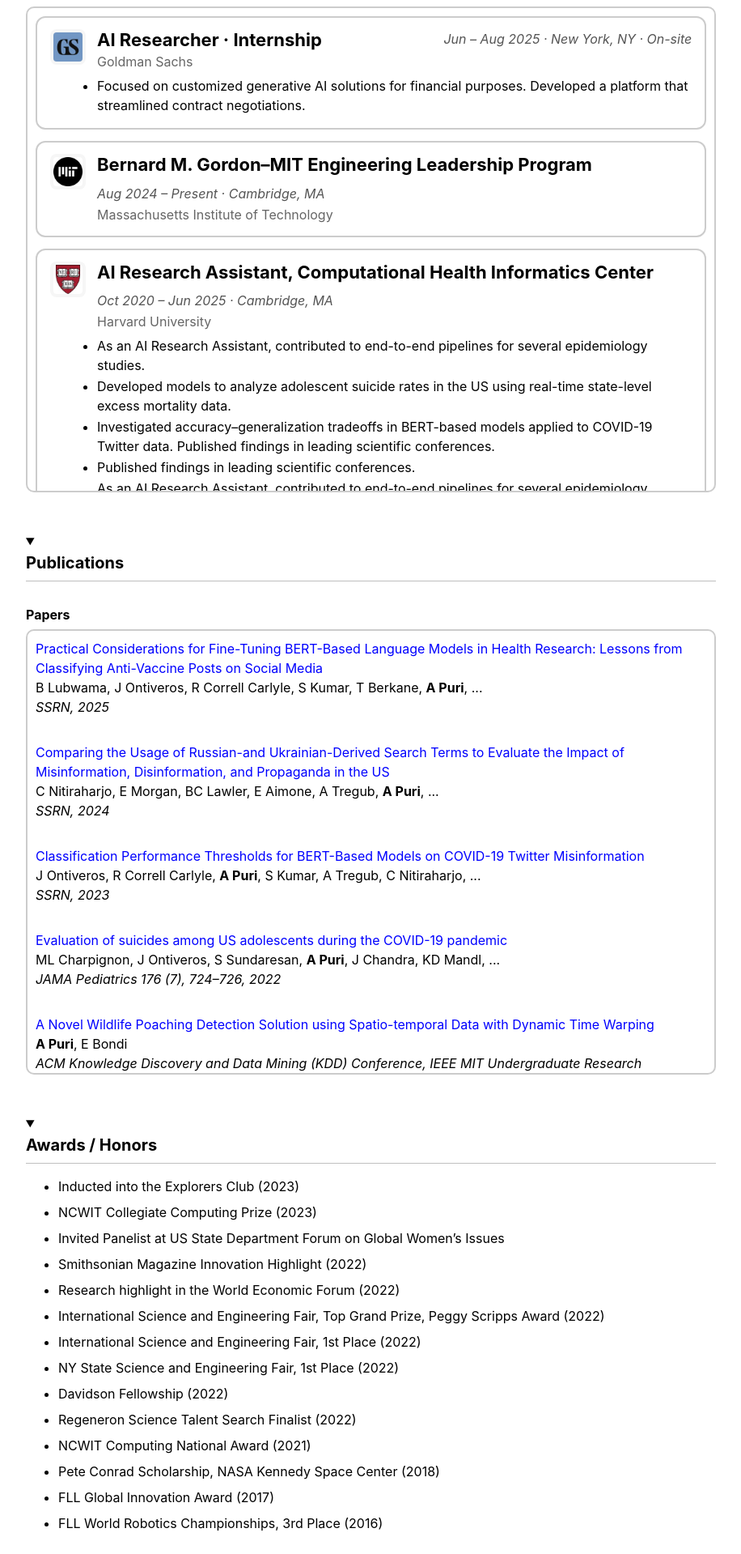
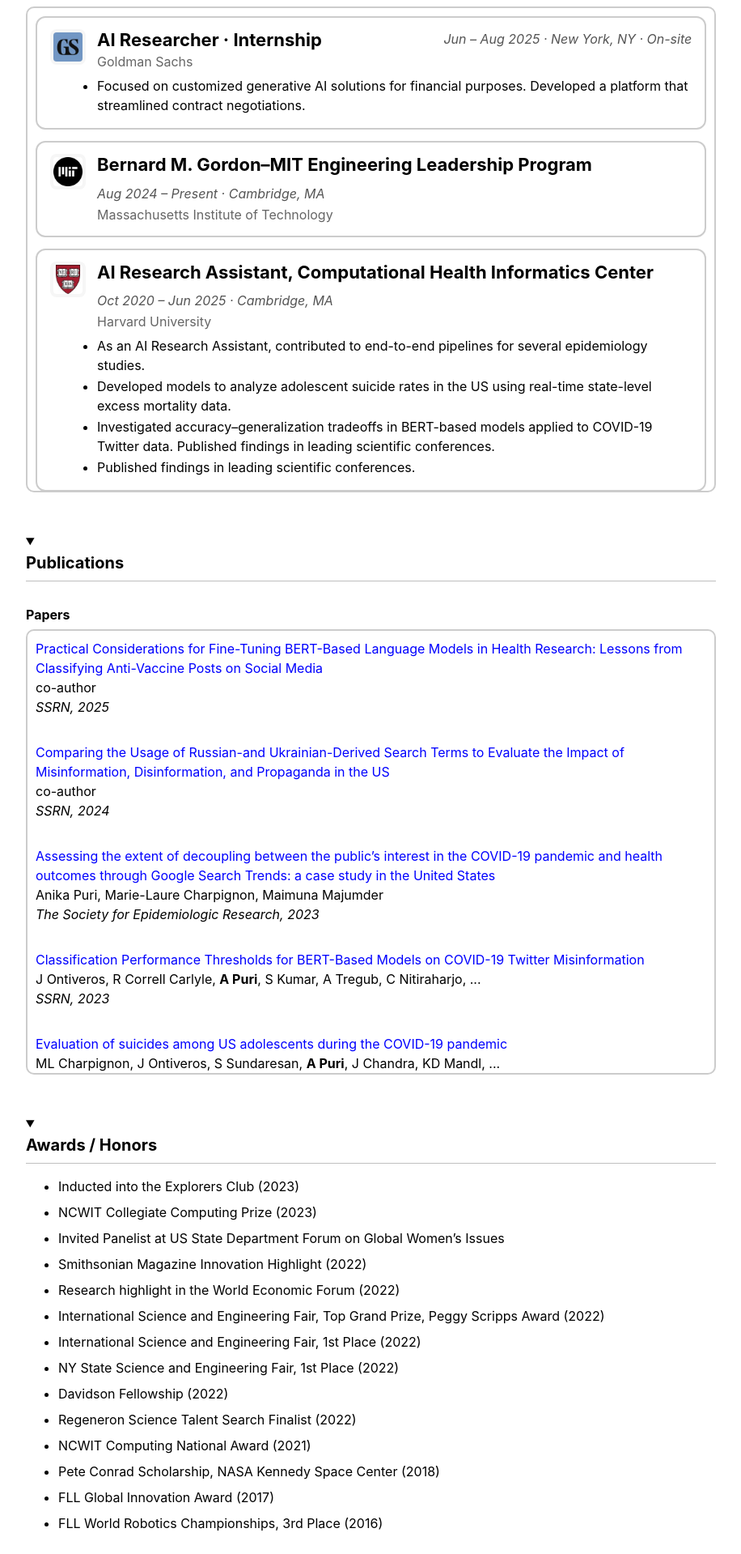
Before and after one commit to AnikaPuri/anikapuri.github.io, a Jekyll site: the page built from _pages/index.html, in a window 1280 px wide. Shown: the part 553-2472 px from the top of the page at 81% size, without its empty margins (316-1232 px from the left). Built offline with Jekyll 4.4.1, drawn with Linux system fonts in a browser that asks for light colours; cached includes are drawn as plain includes; nearby versions of some CDN libraries; some web fonts are replaced; grey boxes are pictures that could not be loaded.

Commit message:
Update index.html

```diff
--- a/_pages/index.html
+++ b/_pages/index.html
@@ -98,7 +98,6 @@
               <li>Investigated accuracy–generalization tradeoffs in BERT-based models applied to COVID-19 Twitter data. Published findings in leading scientific conferences.</li>
               <li>Published findings in leading scientific conferences.</li>
           </ul>
-        As an AI Research Assistant, contributed to end-to-end pipelines for several epidemiology studies. Developed models to analyze adolescent suicide rates in the US using real-time state-level excess mortality data. Investigated accuracy–generalization tradeoffs in BERT-based models applied to COVID-19 Twitter data. Published findings in leading scientific conferences.
       </div>
     </li>
 
@@ -130,7 +129,7 @@
         </div>
         <div class="xp-sub">MIT Media Lab</div>
         <ul class="xp-bullets">
-              <li>Worked on a neuro-prosthetic system connected to neural endings, emulating function of natural limbs for below-knee amputation.</li>
+          <li>Worked on a neuro-prosthetic system connected to neural endings, emulating the function of natural limbs for below-knee amputation.</li>
         </ul>
       </div>
     </li>
@@ -176,8 +175,8 @@
         </div>
         <div class="xp-sub">Harvard Center for Research on Computation and Society</div>
         <ul class="xp-bullets">
-              <li>Developed real-time poacher detection with spatio-temporal IR drone videos.</li>
-              <li>Highlights: Smithsonian, World Economic Forum, US State Dept, PBS, Economist, Invited TEDx talk.</li>
+          <li>Designed ElSa, a low-cost real-time poacher detection system that analyzes spatio-temporal movement patterns in UAV nighttime thermal infrared videos, improving human vs. animal detection accuracy from ~20% to over 90%.</li>
+          <li>Featured by Smithsonian Magazine, World Economic Forum, US State Department, PBS, and Economic Times, and invited TEDx speaker</li>
         </ul>
       </div>
     </li>
@@ -192,7 +191,7 @@
         </div>
         <div class="xp-sub">Bluebonnet Data</div>
         <ul class="xp-bullets">
-              <li>Provided data-driven insights on voter demographics for democratic campaigns.</li>
+          <li>Provided data-driven insights on voter demographics for political campaigns across the country.</li>
           <li>Volunteered for Senate, Congressional, and State campaigns in Texas, Florida, and North Carolina.</li>
         </ul>
       </div>
@@ -208,7 +207,7 @@
         </div>
         <div class="xp-sub">Stony Brook University</div>
         <ul class="xp-bullets">
-              <li>selective high school summer program for science research.</li>
+          <li>selective high school summer program for science research</li>
         </ul>
       </div>
     </li>
@@ -268,12 +267,7 @@
 </div>
 </details>
 
-
-
 <br><br>
-
-
-
 
 <details open>
 
@@ -291,7 +285,7 @@
           <a href="https://papers.ssrn.com/sol3/papers.cfm?abstract_id=5276034" target="_blank" rel="noopener noreferrer">
               Practical Considerations for Fine-Tuning BERT-Based Language Models in Health Research: Lessons from Classifying Anti-Vaccine Posts on Social Media
           </a>
-          <br>B Lubwama, J Ontiveros, R Correll Carlyle, S Kumar, T Berkane, <strong>A Puri</strong>, ...
+          <br>co-author
           <br><i>SSRN, 2025</i><br>
       </li>
       <br>
@@ -300,8 +294,17 @@
           <a href="https://papers.ssrn.com/sol3/papers.cfm?abstract_id=4871612" target="_blank" rel="noopener noreferrer">
               Comparing the Usage of Russian-and Ukrainian-Derived Search Terms to Evaluate the Impact of Misinformation, Disinformation, and Propaganda in the US
           </a>
-          <br>C Nitiraharjo, E Morgan, BC Lawler, E Aimone, A Tregub, <strong>A Puri</strong>, ...
+          <br>co-author
           <br><i>SSRN, 2024</i><br>
+      </li>
+      <br>
+
+      <li>
+          <a href="https://share.google/O6gkGEhI8Yxq1sbMu" target="_blank" rel="noopener noreferrer">
+            Assessing the extent of decoupling between the public’s interest in the COVID-19 pandemic and health outcomes through Google Search Trends: a case study in the United States
+          </a>
+          <br>Anika Puri, Marie-Laure Charpignon, Maimuna Majumder
+          <br><i>The Society for Epidemiologic Research, 2023</i><br>
       </li>
       <br>
 
```
Lines whose indentation alone changed are shown as unchanged.
